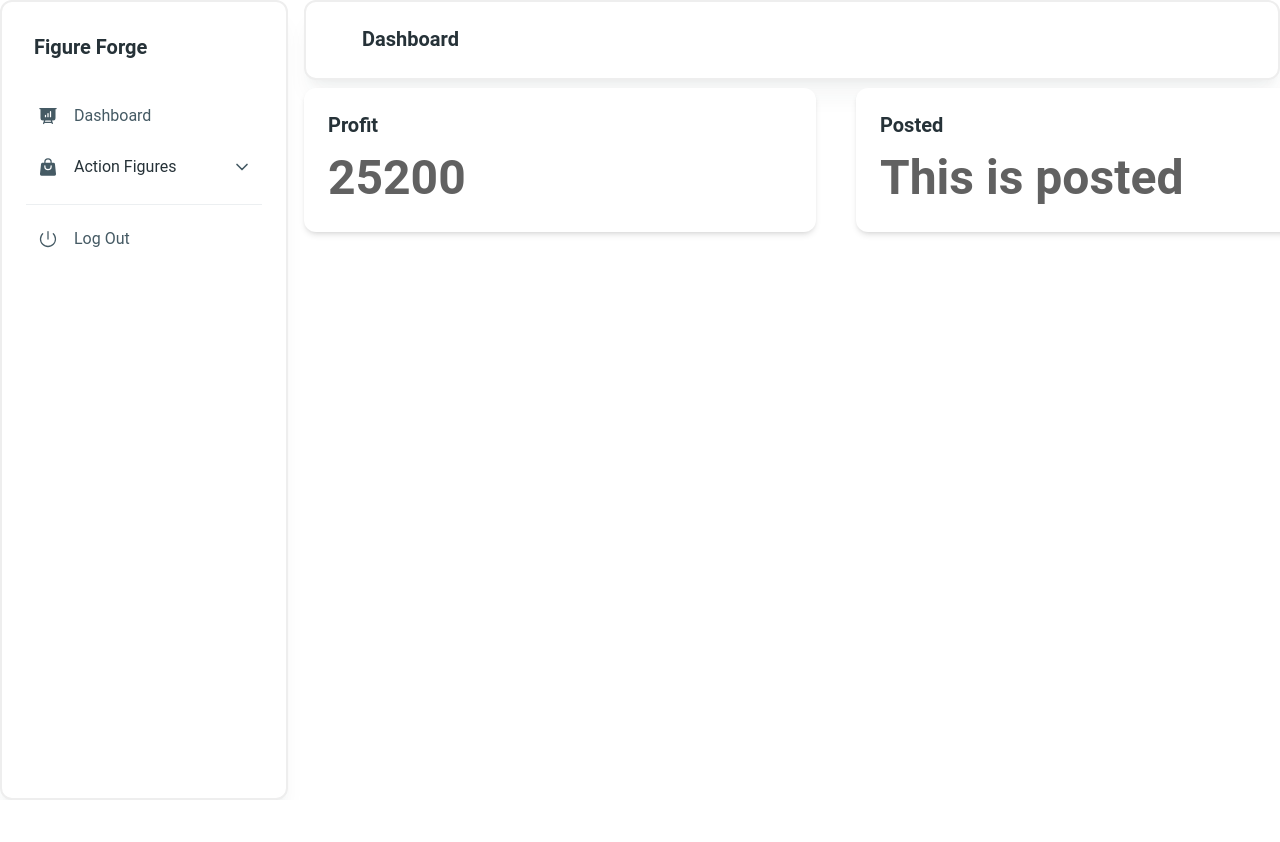
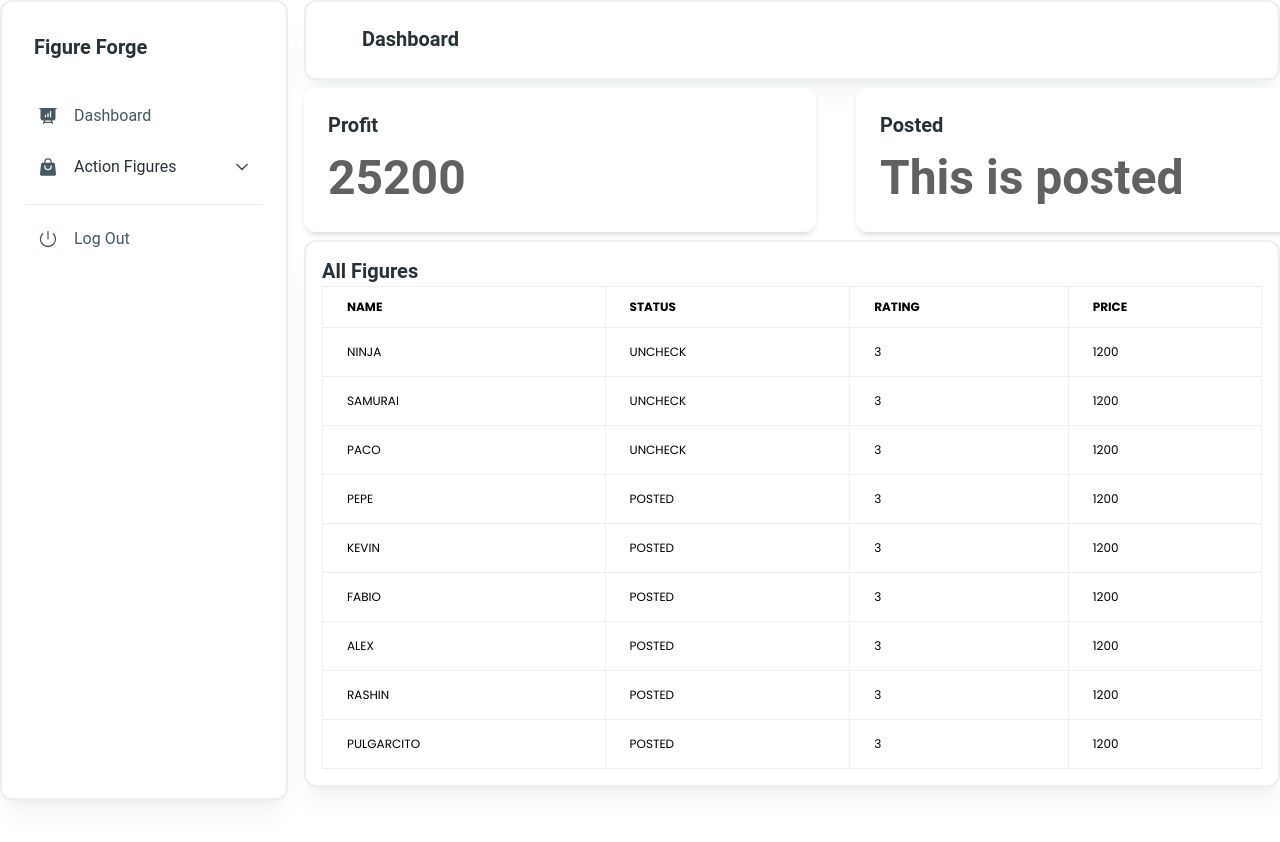
Before and after one commit to SunRise-11/figure-forge-shop, a Next.js app in the folder frontend/: page /dashboard in a window 1280 px wide. Shown: the top 842 px of the page. Before the commit the page ends 800 px from the top, so only its background shows below. Built offline with nearby package versions, Linux system fonts and the light colour scheme.

Commit message:
show all figures in dashboard

```diff
--- a/frontend/src/app/(admin)/dashboard/page.tsx
+++ b/frontend/src/app/(admin)/dashboard/page.tsx
@@ -4,6 +4,7 @@ import { FiguresContext } from "@/app/contexts/figures.context";
 import { withPageAuthRequired, getSession } from "@auth0/nextjs-auth0";
 import { redirect } from "next/navigation";
 import { useContext } from "react";
+import AllFigures from "../../components/admin/allfigures";
 
 const Dashboard = () => {
   // async function Profile() {
@@ -23,6 +24,9 @@ const Dashboard = () => {
         <Card title="Posted" />
         <Card title="Uncheck" />
       </div>
+      <div className="absolute top-60 flex flex-row gap-10">
+        <AllFigures />
+      </div>
     </div>
   );
   // },
--- a/frontend/src/app/components/admin/Figures.tsx
+++ b/frontend/src/app/components/admin/Figures.tsx
@@ -7,13 +7,10 @@ type Props = {
   action: String;
 };
 
-const Figures = ({ action }: Props) => {
+const AllFigures = ({ action }: Props) => {
   return (
     <main className="w-screen h-screen bg-background flex items-center justify-center mt-10">
-      <Card className="absolute right-0 w-full max-w-[calc(100vw-19rem)] h-max p-4 shadow-xl shadow-blue-gray-900/5 border-solid border-2">
-        <Typography variant="h5" color="blue-gray" className=" my-auto px-10">
-          All Figures
-        </Typography>
+      <h1>All Figures</h1>
       <table className="w-full text-sm text-left text-black ">
         <thead className="border text-xs text-black uppercase bg-slate-300 dark:bg-slate-300 dark:text-black">
           <tr>
@@ -38,9 +35,8 @@ const Figures = ({ action }: Props) => {
           </tr>
         </thead>
       </table>
-      </Card>
     </main>
   );
 };
 
-export default Figures;
+export default AllFigures;
--- a/frontend/src/app/(admin)/dashboard/figures/page.tsx
+++ b/frontend/src/app/components/admin/allfigures.tsx
@@ -18,12 +18,12 @@ const AllFigures = () => {
   const displayedToys = toys.slice(startIndex, endIndex);
 
   return (
-    <main className="w-screen h-screen bg-background flex items-center justify-center mt-0">
+    <div className="w-screen h-screen  items-center justify-center mt-0">
       <Card className="absolute right-0 w-full max-w-[calc(100vw-19rem)] h-max p-4 shadow-xl shadow-blue-gray-900/5 border-solid border-2">
-        <Typography variant="h5" color="blue-gray" className=" my-auto px-10">
+        <Typography variant="h5" color="blue-gray" className=" my-auto ">
           All Figures
         </Typography>
-        <table className="w-full text-sm text-left text-black ">
+        <table className="w-full text-sm text-left text-black px-15">
           <thead className="border text-xs text-black uppercase bg-slate-300 dark:bg-slate-300 dark:text-black">
             <tr>
               <th scope="col" className="border px-6 py-3">
@@ -43,7 +43,7 @@ const AllFigures = () => {
               return (
                 <tr>
                   <td className="border px-6 py-4">{toy.name}</td>
-                  <td className="border px-6 py-4">{toy.origin}</td>
+                  <td className="border px-6 py-4">{toy.status}</td>
                   <td className="border px-6 py-4">{toy.rating}</td>
                   <td className="border px-6 py-4">{toy.price.toString()}</td>
                 </tr>
@@ -52,7 +52,7 @@ const AllFigures = () => {
           </thead>
         </table>
       </Card>
-    </main>
+    </div>
   );
 };
 
```
Lines whose indentation alone changed are shown as unchanged.
